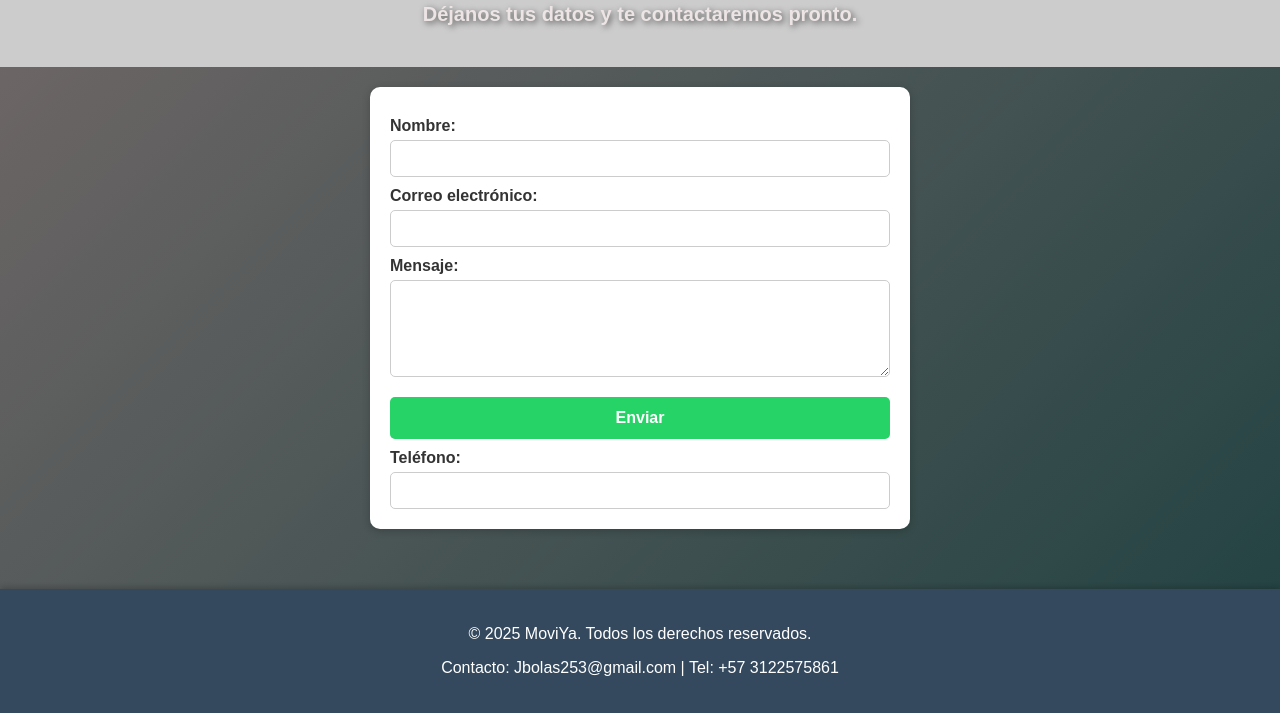
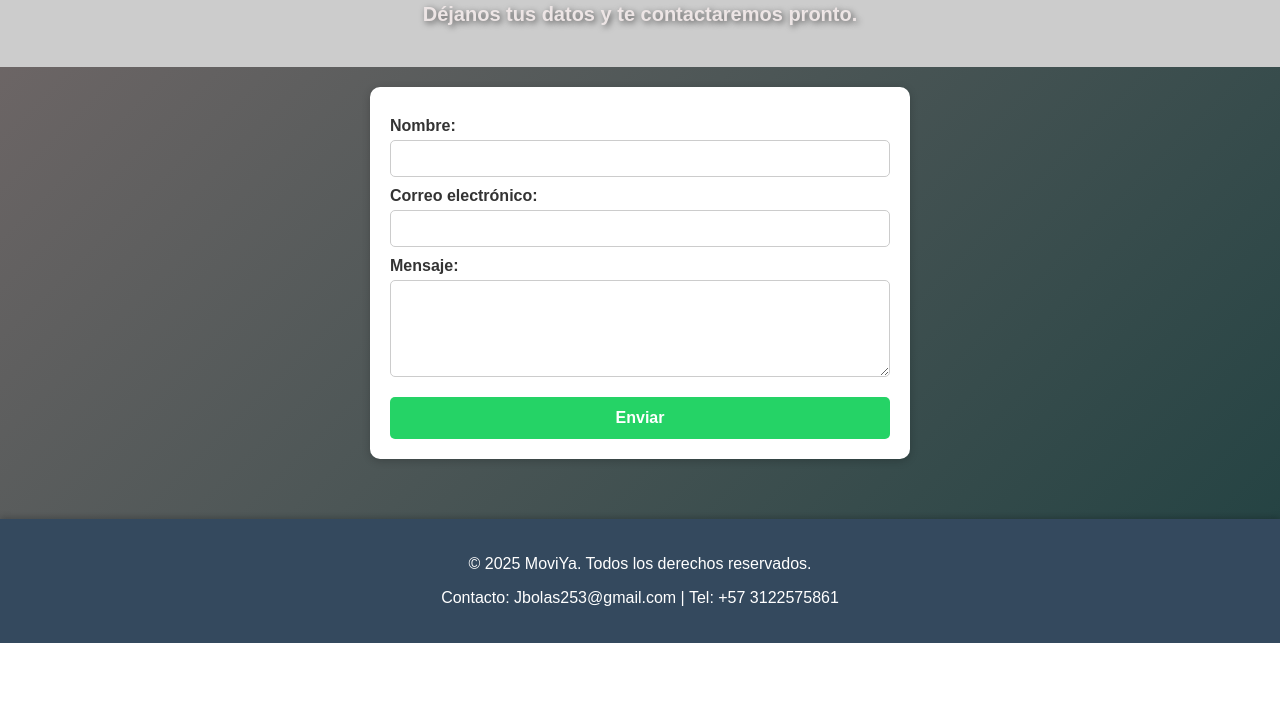
Before and after one commit to Elbra1/paginaweb, a website: page Contacto.html in a window 1280 px wide. Shown: the part 178-891 px from the top of the page. After the commit the page ends 821 px from the top, so only its background shows below. Drawn offline with Linux system fonts and the light colour scheme; placeholder pictures from the web are drawn by us.

Commit message:
otro nuevo

```diff
--- a/Contacto.html
+++ b/Contacto.html
@@ -40,8 +40,6 @@
 
         <button type="submit">Enviar</button>
 
-        <label for="telefono">Teléfono:</label>
-<input type="text" id="telefono" name="telefono">
       </form>
     </section>
   </main>
```
